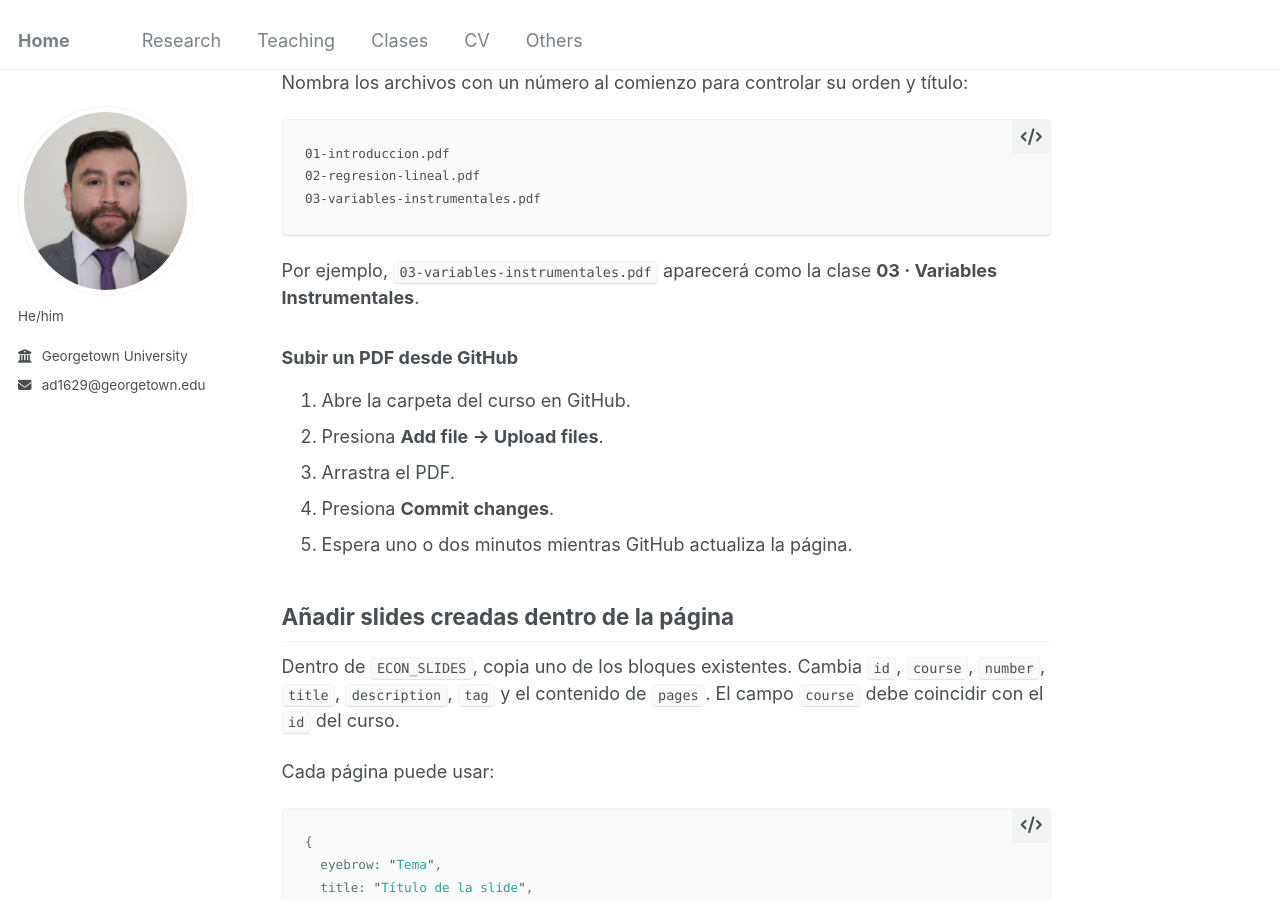
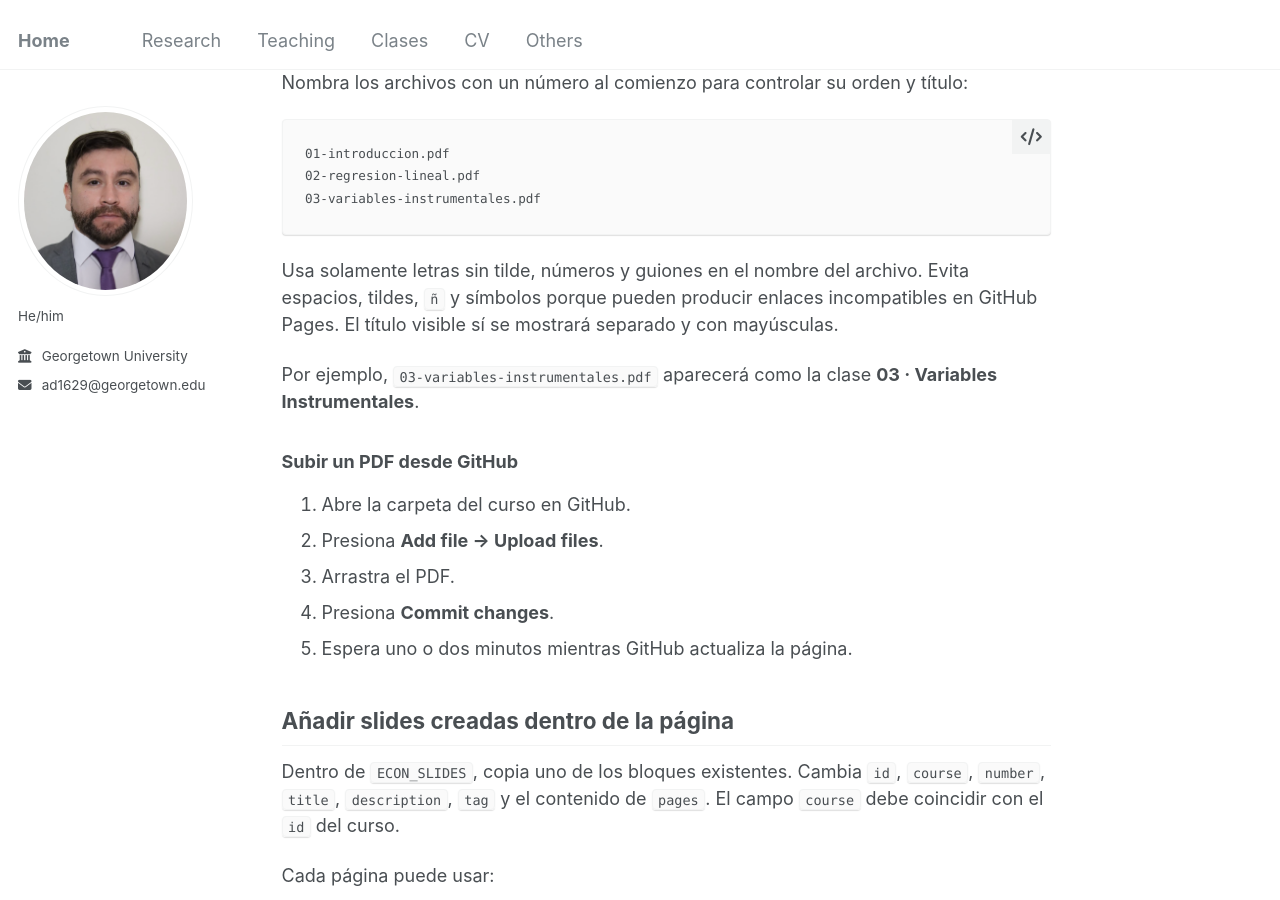
Before and after one commit to angelodiazreyes/angelodiazreyes.github.io, a Jekyll site: the page built from ECONOMETRIA.md, in a window 1280 px wide and 900 px high, scrolled down 942 px. Built offline with Jekyll 4.4.1, drawn with Linux system fonts in a browser that asks for light colours; our own code applies the rules of GitHub Pages for plain Markdown files.

Commit message:
Fix PDF URL with a web-safe filename

````diff
--- a/ECONOMETRIA.md
+++ b/ECONOMETRIA.md
@@ -35,6 +35,8 @@ Nombra los archivos con un número al comienzo para controlar su orden y título
 02-regresion-lineal.pdf
 03-variables-instrumentales.pdf
 ```
+
+Usa solamente letras sin tilde, números y guiones en el nombre del archivo. Evita espacios, tildes, `ñ` y símbolos porque pueden producir enlaces incompatibles en GitHub Pages. El título visible sí se mostrará separado y con mayúsculas.
 
 Por ejemplo, `03-variables-instrumentales.pdf` aparecerá como la clase **03 · Variables Instrumentales**.
 
````
Also changed, not shown: 2 other files.
